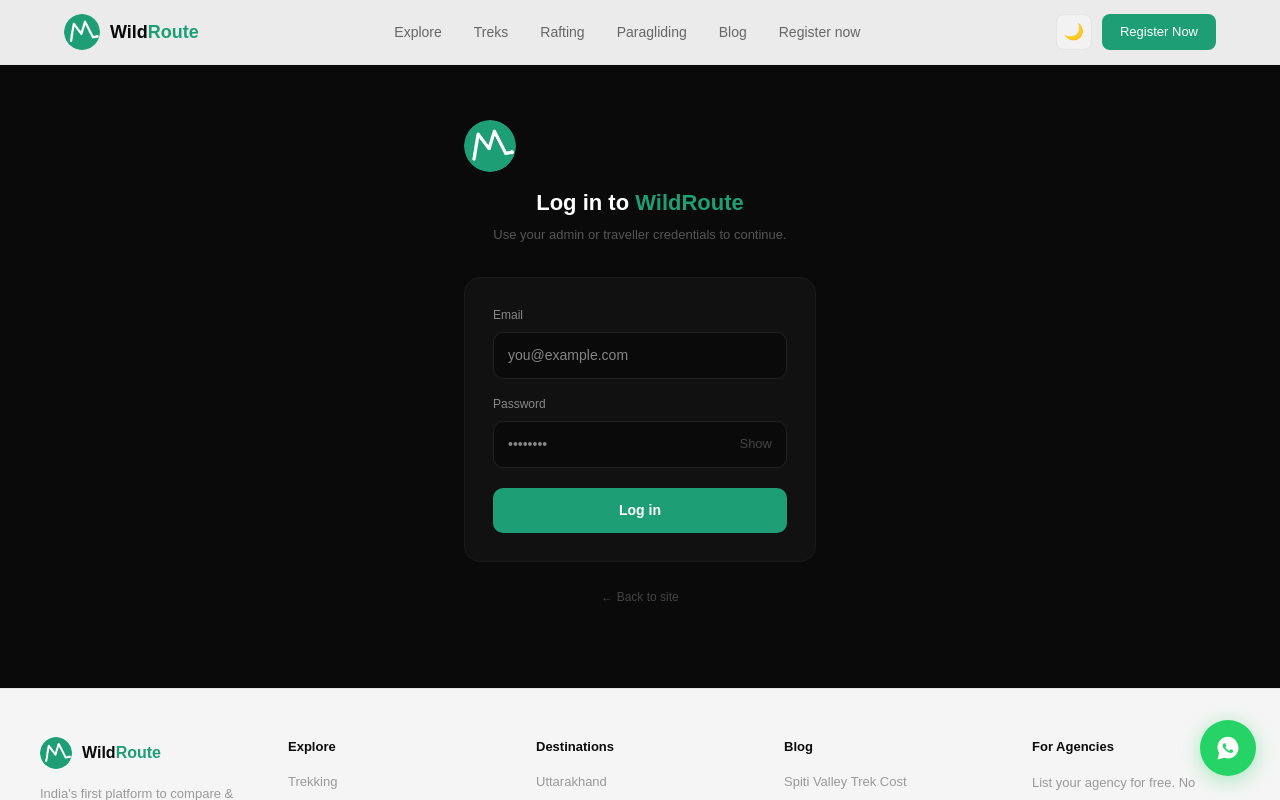
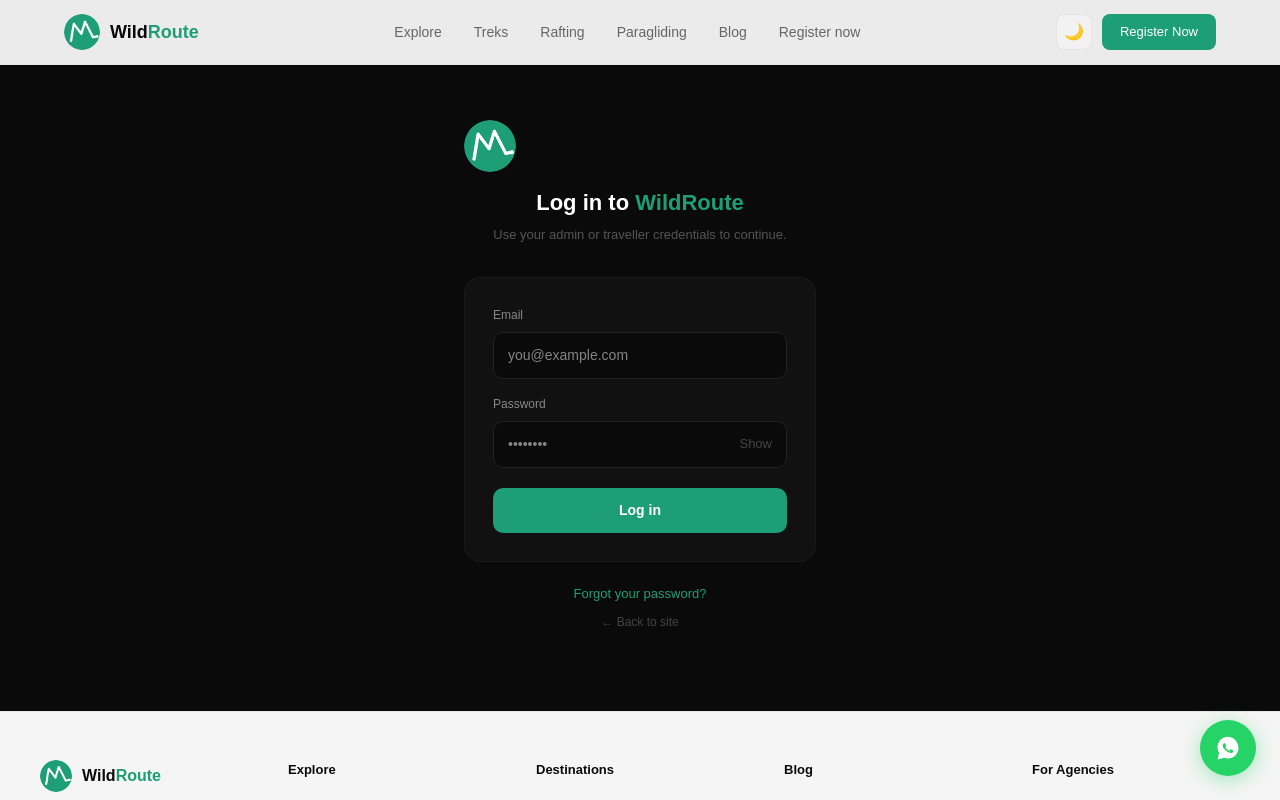
Before and after one commit to prajwal030605/wildroute, a Next.js app: page /login in a window 1280 px wide. Shown: the top 800 px of the page. Built offline with nearby package versions, Linux system fonts and the light colour scheme.

Commit message:
Add forgot password link, image upload, agency dashboard, profile dropdown

```diff
--- a/src/app/login/page.tsx
+++ b/src/app/login/page.tsx
@@ -183,11 +183,14 @@ export default function LoginPage() {
               Log in
             </button>
           </form>
-          <p style={{ textAlign: "center", marginTop: 22 }}>
+          <div style={{ textAlign: "center", marginTop: 22, display: "flex", flexDirection: "column", gap: 10 }}>
+            <Link href="/forgot-password" style={{ color: "#1D9E75", fontSize: 13, textDecoration: "none" }}>
+              Forgot your password?
+            </Link>
             <Link href="/" style={{ color: "#444", fontSize: 12, textDecoration: "none" }}>
               ← Back to site
             </Link>
-          </p>
+          </div>
         </div>
       </section>
       <Footer />
```
